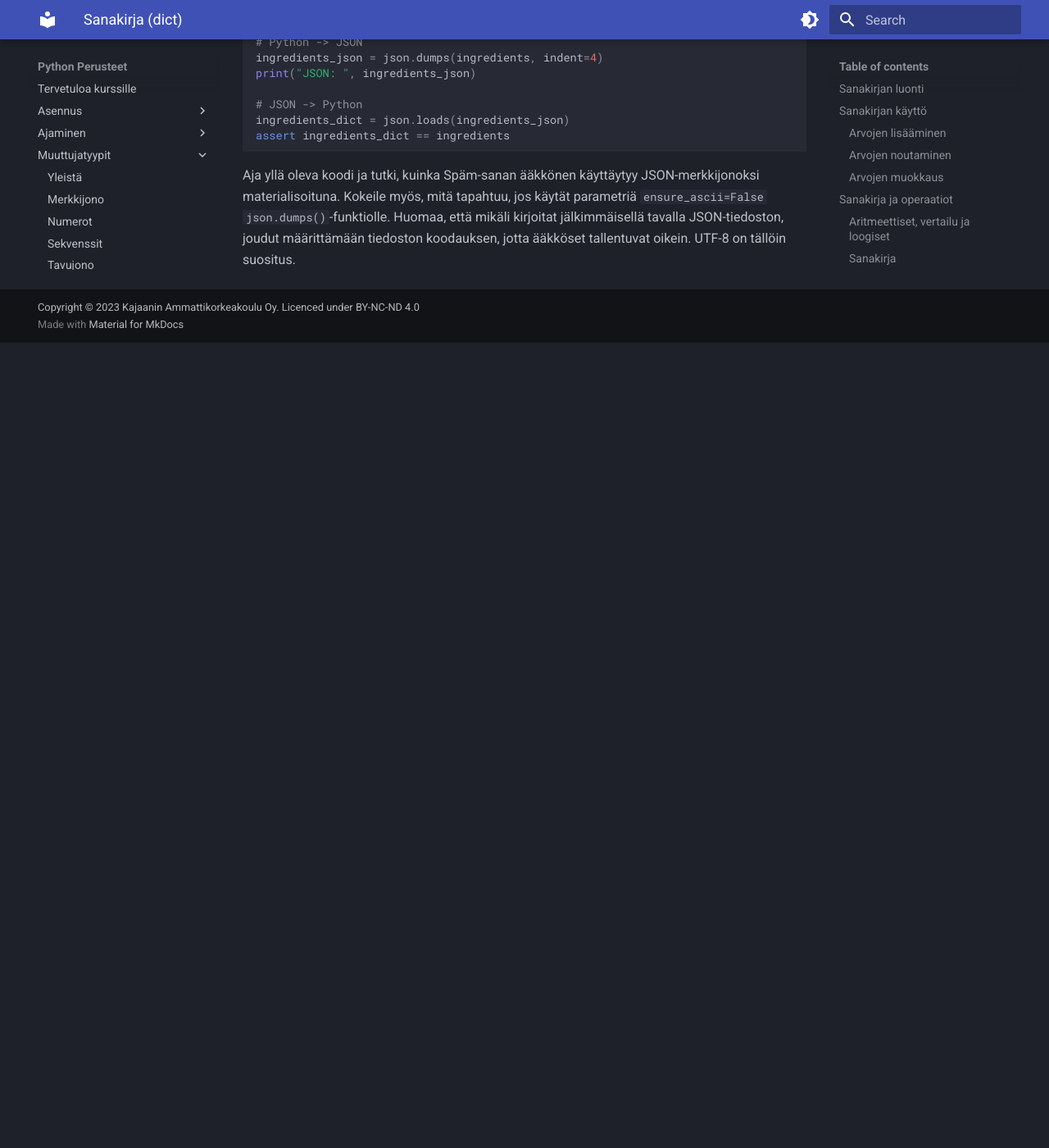
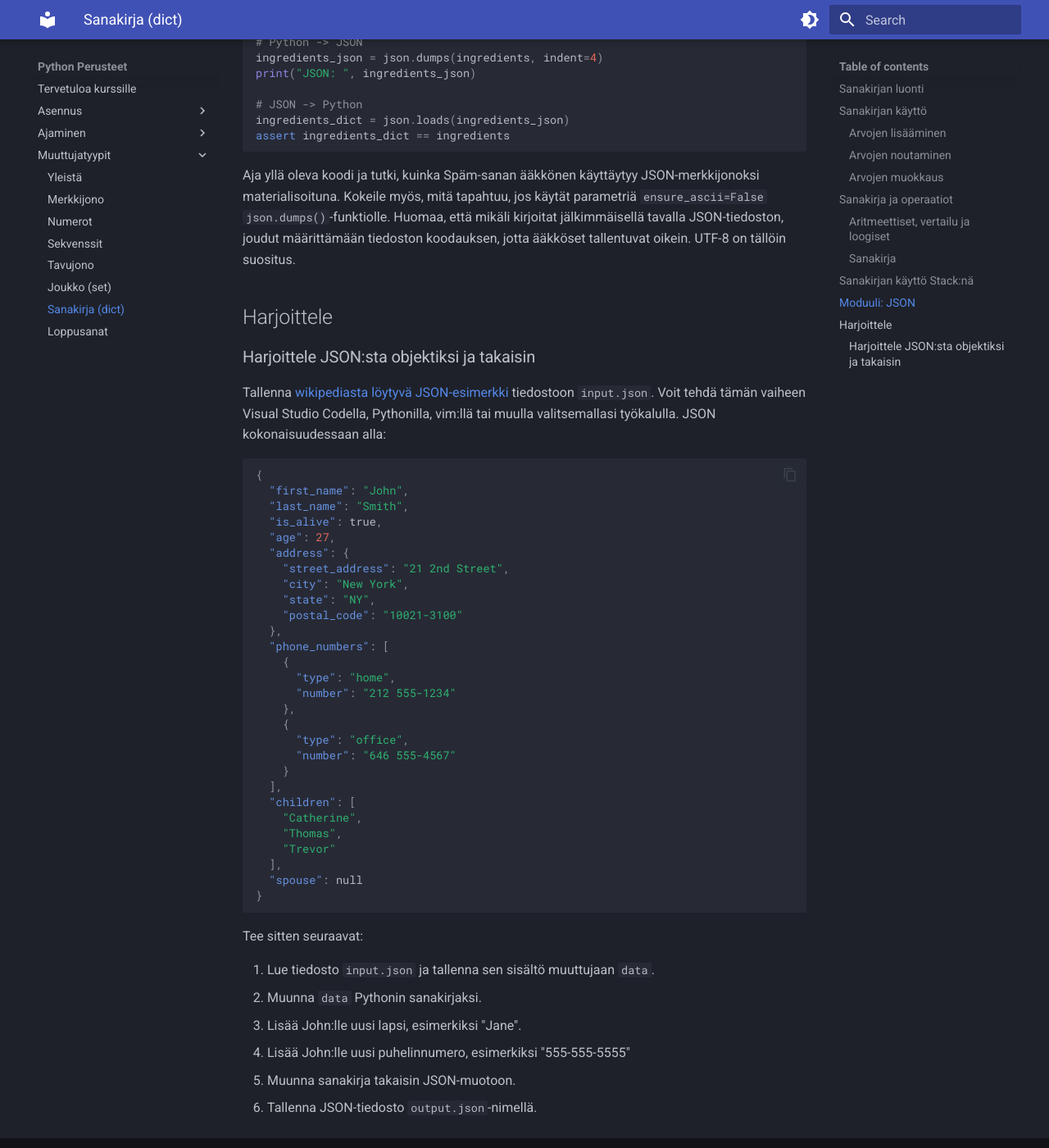
Before and after one commit to sourander/python-perusteet, an MkDocs documentation site: the page built from docs/muuttujatyypit/sanakirja.md, in a window 1280 px wide and 1400 px high, scrolled down 4609 px. Shown: the whole window at 82% size. Built offline with MkDocs 1.6.1 and Material for MkDocs 9.7.7, drawn with Linux system fonts in a browser that asks for light colours; before the commit the page ends 5027 px from its top, so only the background shows below that; some of the changed text lies outside the part shown.

Commit message:
Fixed various typos

````diff
--- a/docs/muuttujatyypit/sanakirja.md
+++ b/docs/muuttujatyypit/sanakirja.md
@@ -186,3 +186,49 @@
 ```
 
 Aja yllä oleva koodi ja tutki, kuinka Späm-sanan ääkkönen käyttäytyy JSON-merkkijonoksi materialisoituna. Kokeile myös, mitä tapahtuu, jos käytät parametriä `ensure_ascii=False` `json.dumps()`-funktiolle. Huomaa, että mikäli kirjoitat jälkimmäisellä tavalla JSON-tiedoston, joudut määrittämään tiedoston koodauksen, jotta ääkköset tallentuvat oikein. UTF-8 on tällöin suositus.
+
+## Harjoittele
+
+### Harjoittele JSON:sta objektiksi ja takaisin
+
+Tallenna [wikipediasta löytyvä JSON-esimerkki](https://en.wikipedia.org/wiki/JSON#Syntax) tiedostoon `input.json`. Voit tehdä tämän vaiheen Visual Studio Codella, Pythonilla, vim:llä tai muulla valitsemallasi työkalulla. JSON kokonaisuudessaan alla:
+
+```json
+{
+  "first_name": "John",
+  "last_name": "Smith",
+  "is_alive": true,
+  "age": 27,
+  "address": {
+    "street_address": "21 2nd Street",
+    "city": "New York",
+    "state": "NY",
+    "postal_code": "10021-3100"
+  },
+  "phone_numbers": [
+    {
+      "type": "home",
+      "number": "212 555-1234"
+    },
+    {
+      "type": "office",
+      "number": "646 555-4567"
+    }
+  ],
+  "children": [
+    "Catherine",
+    "Thomas",
+    "Trevor"
+  ],
+  "spouse": null
+}
+```
+
+Tee sitten seuraavat:
+
+1. Lue tiedosto `input.json` ja tallenna sen sisältö muuttujaan `data`.
+2. Muunna `data` Pythonin sanakirjaksi.
+3. Lisää John:lle uusi lapsi, esimerkiksi "Jane".
+4. Lisää John:lle uusi puhelinnumero, esimerkiksi "555-555-5555"
+5. Muunna sanakirja takaisin JSON-muotoon.
+6. Tallenna JSON-tiedosto `output.json`-nimellä.
````
Also changed, not shown: other parts of docs/muuttujatyypit/sanakirja.md (+1 -1 lines), docs/muuttujatyypit/joukko.md (+11 -10 lines), docs/muuttujatyypit/loppusanat.md (+1 -1 lines), 1 other file.
